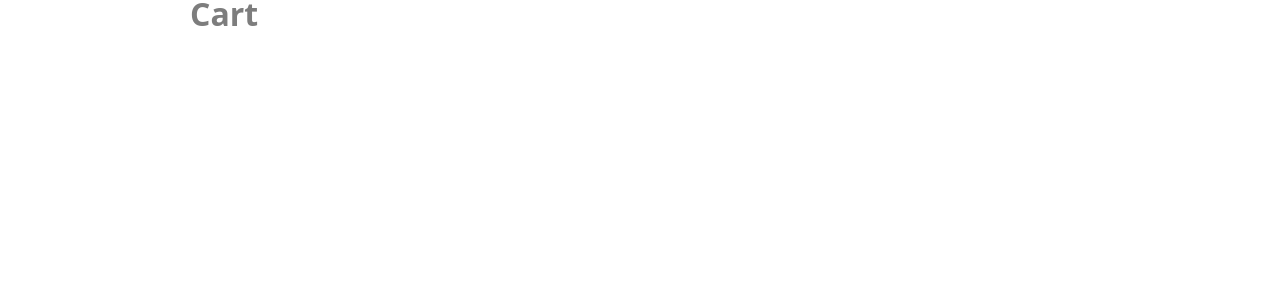
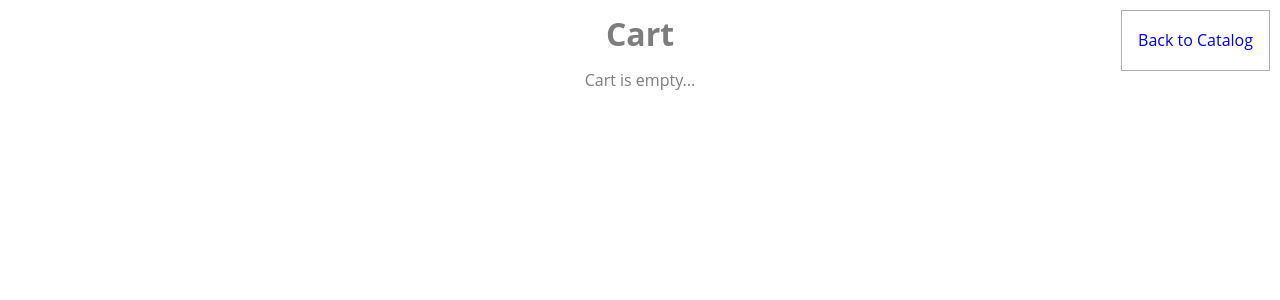
Before and after one commit to User-960/Online-shop, a Vue app: page /cart in a window 1280 px wide. Shown: the top 300 px of the page. Built offline with nearby package versions, Linux system fonts and the light colour scheme.

Commit message:
feat: add vue router

```diff
--- a/src/components/v-cart-item.vue
+++ b/src/components/v-cart-item.vue
@@ -37,13 +37,7 @@
 
     }),
     computed: {},
-    mounted() {
-      this.addQty();
-    },
     methods: {
-      addQty() {
-        this.cart_item_data.quantity = 1;
-      },
       deleteFromCart() {
         this.$emit('deleteFromCart');
       }
--- a/src/components/v-cart.vue
+++ b/src/components/v-cart.vue
@@ -1,8 +1,21 @@
 <template>
   <div class="v-cart">
-    <h1>Cart</h1>
+    <router-link :to="{ name: 'catalog' }">
+      <div class="v-catalog__link_to_cart">
+        Back to Catalog
+      </div>
+    </router-link>
+    <h1 class="v-cart__title">
+      Cart
+    </h1>
+    <p
+      v-if="!CART.length"
+      class="v-cart__cart_empty"
+    >
+      Cart is empty...
+    </p>
     <vCartItem
-      v-for="(item, index) in cart_data"
+      v-for="(item, index) in CART"
       :key="item.article"
       :cart_item_data="item"
       @delete-from-cart="deleteFromCart(index)"
@@ -11,27 +24,23 @@
 </template>
 
 <script lang="ts">
-  import { defineComponent, PropType } from 'vue';
+  import { defineComponent } from 'vue';
   import vCartItem from './v-cart-item.vue';
-  import { mapActions } from 'vuex';
+  import { mapGetters, mapActions } from 'vuex';
 
   export default defineComponent({
     name: 'v-cart',
     components: {
       vCartItem
     },
-    props: {
-      cart_data: {
-        type: Array as PropType<Object>,
-        default() {
-          return [];
-        }
-      }
-    },
     data: () => ({
 
     }),
-    computed: {},
+    computed: {
+      ...mapGetters([
+        'CART'
+      ])
+    },
     methods: {
       ...mapActions([
         'DELETE_FROM_CART'
@@ -44,5 +53,14 @@
 </script>
 
 <style lang="scss" scoped>
-
+.v-cart {
+  &__title {
+    margin: 20px auto;
+    text-align: center;
+  }
+  &__cart_empty {
+    text-align: center;
+    font-size: 16px;
+  }
+}
 </style>
--- a/src/components/v-catalog.vue
+++ b/src/components/v-catalog.vue
@@ -1,6 +1,13 @@
 <template>
   <div class="v-catalog">
-    <h1>Catalog</h1>
+    <router-link :to="{ name: 'cart' }">
+      <div class="v-catalog__link_to_cart">
+        Cart: {{ CART.length }}
+      </div>
+    </router-link>
+    <h1 class="v-catalog__title">
+      Catalog
+    </h1>
     <div class="v-catalog__list">
       <vCatalogItem
         v-for="product in PRODUCTS"
@@ -29,7 +36,8 @@
     }),
     computed: {
       ...mapGetters([
-        'PRODUCTS'
+        'PRODUCTS',
+        'CART'
       ])
     },
     mounted() {
@@ -53,6 +61,7 @@
 </script>
 
 <style lang="scss">
+@import '../static/style/vars';
 .v-catalog {
   &__list {
     display: flex;
@@ -60,5 +69,16 @@
     justify-content: space-between;
     align-items: center;
   }
+  &__link_to_cart {
+    position: absolute;
+    top: 10px;
+    right: 10px;
+    padding: $spacing-padding * 2;
+    border: 1px solid #aeaeae;
+  }
+  &__title {
+    margin: 20px auto;
+    text-align: center;
+  }
 }
 </style>
--- a/src/components/v-main-wrapper.vue
+++ b/src/components/v-main-wrapper.vue
@@ -1,40 +1,20 @@
 <template>
   <div class="v-main-wrapper">
     <router-view />
-    <!-- <vCatalog />
-    <vCart
-      v-if="CART.length"
-      :cart_data="CART"
-    /> -->
   </div>
 </template>
 
 <script lang="ts">
   import { defineComponent } from 'vue';
-  // import vCatalog from './v-catalog.vue';
-  // import vCart from './v-cart.vue';
-  import { mapGetters } from 'vuex';
 
   export default defineComponent({
     name: 'v-main-wrapper',
-    components: {
-      // vCatalog,
-      // vCart
-    },
-    // props: {},
     data: () => ({
 
     }),
-    computed: {
-      ...mapGetters([
-        'CART'
-      ])
-    },
-    watch: {},
-    mounted() {
-      console.log('Hello! I am alive.');
-    },
-    methods: {},
+    computed: {},
+    // watch: {},
+    // methods: {},
   });
 </script>
 
--- a/src/router/router.ts
+++ b/src/router/router.ts
@@ -6,13 +6,12 @@ const routes = [
   {
     path: '/',
     name: 'catalog',
-    component: vCatalog
+    component: vCatalog,
   },
   {
     path: '/cart',
     name: 'cart',
     component: vCart,
-    props: true
   }
 ];
 
--- a/src/store/modules/product.ts
+++ b/src/store/modules/product.ts
@@ -48,10 +48,10 @@ export default {
           }
         });
         if (!isProductExist) {
-          state.cart.push(product);
+          state.cart.push({...product, quantity: 1});
         }
       } else {
-        state.cart.push(product);
+        state.cart.push({...product, quantity: 1});
       }
     },
     REMOVE_FROM_CART: (state: StateRepo, index: number): void => {
```
Also changed, not shown: .eslintrc.json, src/static/images/catalog/3.jpg.
